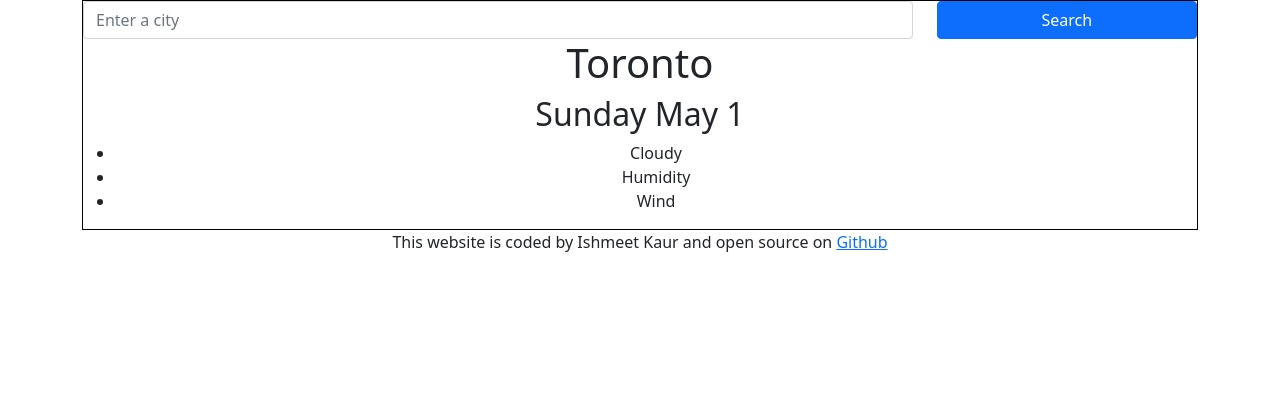
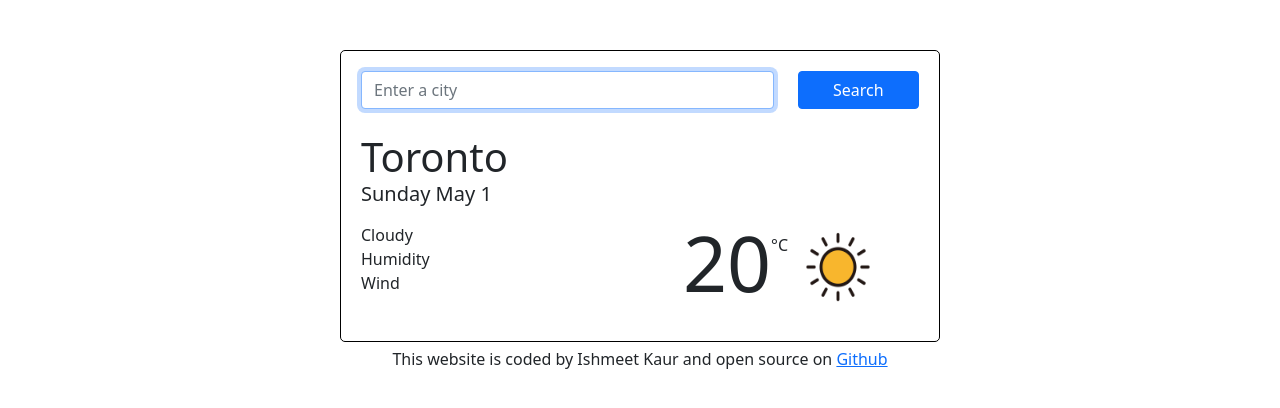
Before and after one commit to iktalk/weather-app-react, a React (Create React App) app: page / in a window 1280 px wide. Shown: the top 408 px of the page. Built offline with nearby package versions, Linux system fonts and the light colour scheme.

Commit message:
Built HTML and CSS base of app

```diff
--- a/public/index.html
+++ b/public/index.html
@@ -9,8 +9,6 @@
       name="description"
       content="Weather application created using create-react-app"
     />
-    <link rel="apple-touch-icon" href="%PUBLIC_URL%/logo192.png" />
-    <link rel="manifest" href="%PUBLIC_URL%/manifest.json" />
     <title>React Weather Application</title>
   </head>
   <body>
--- a/src/App.css
+++ b/src/App.css
@@ -1,10 +1,18 @@
-.App {
-  text-align: center;
-  border: 1px solid black;
+.container-fluid {
+  margin-top: 50px;
 }
 
-.container {
+.App {
+  margin: 0 auto;
+  padding: 20px;
+  border: 1px solid black;
+  border-radius: 5px;
+  width: 600px;
+}
+
+footer {
   text-align: center;
+  margin-top: 5px;
 }
 
 .App-link {
--- a/src/App.js
+++ b/src/App.js
@@ -4,11 +4,11 @@ import Weather from "./Weather";
 
 export default function App() {
   return (
-    <div className="container">
+    <div className="container-fluid">
       <div className="App">
         <Weather />
       </div>{" "}
-      <p>
+      <footer>
         This website is coded by Ishmeet Kaur and open source on{" "}
         <a
           href="https://github.com/iktalk/weather-app-react.git"
@@ -17,7 +17,7 @@ export default function App() {
         >
           Github
         </a>
-      </p>
+      </footer>
     </div>
   );
 }
--- /dev/null
+++ b/src/Weather.css
@@ -0,0 +1,23 @@
+.date {
+  font-size: 20px;
+  line-height: 10px;
+}
+
+.Weather ul {
+  list-style: none;
+  padding-left: 0;
+}
+
+.Weather img {
+  width: 100px;
+  margin-top: -10px;
+}
+
+.temperature {
+  font-size: 77px;
+  margin-top: -18px;
+}
+
+.units {
+  margin-top: 10px;
+}
--- a/src/Weather.js
+++ b/src/Weather.js
@@ -1,4 +1,5 @@
 import React from "react";
+import "./Weather.css";
 
 export default function Weather() {
   return (
@@ -10,7 +11,7 @@ export default function Weather() {
               type="search"
               placeholder="Enter a city"
               className="form-control"
-              autofocus="on"
+              autoFocus="on"
             />
           </div>
           <div className="col-3">
@@ -22,13 +23,24 @@ export default function Weather() {
           </div>
         </div>
       </form>
-      <h1>Toronto</h1>
-      <h2>Sunday May 1</h2>
-      <ul>
-        <li>Cloudy</li>
-        <li>Humidity</li>
-        <li>Wind</li>
-      </ul>
+      <h1 className="mt-4">Toronto</h1>
+      <h2 className="date mb-4">Sunday May 1</h2>
+      <div className="row">
+        <div className="col-6">
+          <ul>
+            <li>Cloudy</li>
+            <li>Humidity</li>
+            <li>Wind</li>
+          </ul>
+        </div>
+        <div className="col-6">
+          <div className="d-flex justify-content-center">
+            <span className="temperature">20</span>
+            <span className="units">°C</span>
+            <img src="sunny.png" alt="Sunny" className="float"></img>
+          </div>
+        </div>
+      </div>
     </div>
   );
 }
```
Also changed, not shown: public/manifest.json, public/sunny.png (added).
